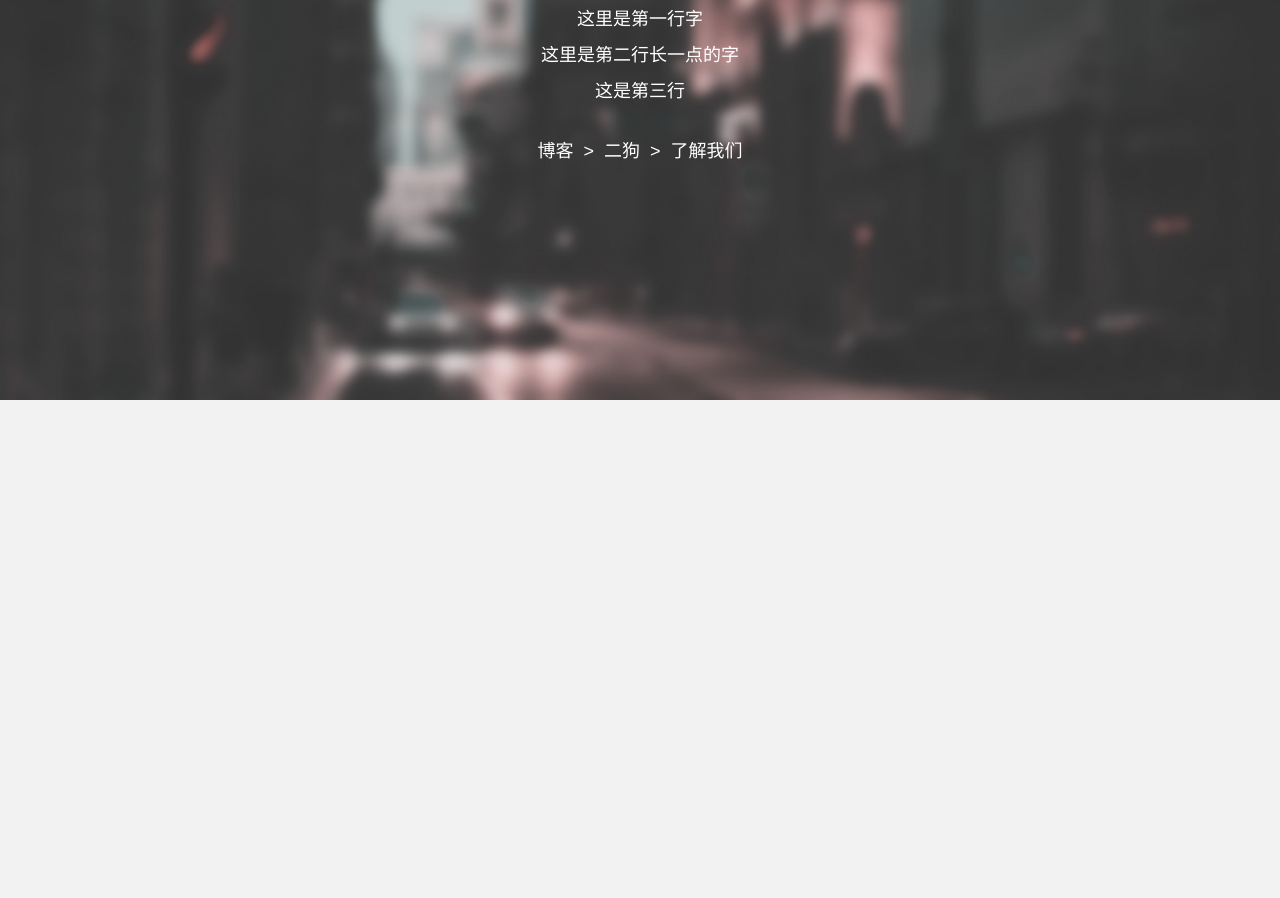
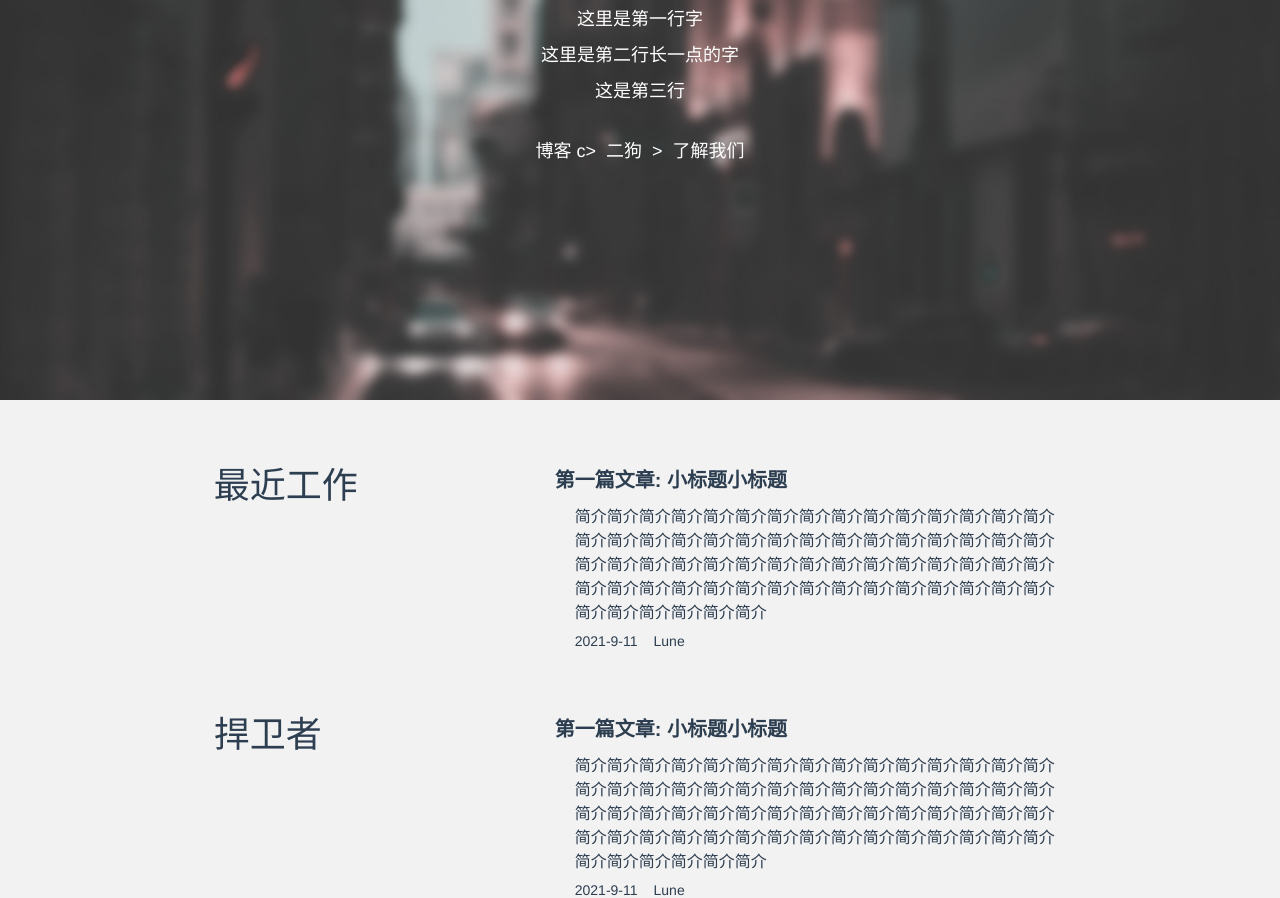
Before and after one commit to Shimada666/corgitech-index-fe, a Vue app: page / in a window 1280 px wide. Shown: the part 400-1298 px from the top of the page. Before the commit the page ends 800 px from the top, so only its background shows below. Built offline with nearby package versions, Linux system fonts and the light colour scheme.

Commit message:
feat: 主页底下的具体内容

```diff
--- a/src/views/Index.vue
+++ b/src/views/Index.vue
@@ -19,14 +19,43 @@ import Logo from '@/components/Logo.vue'
           <div class="intro-text">这是第三行</div>
         </div>
         <div class="link">
-          博客&nbsp;&nbsp;>&nbsp;&nbsp;二狗&nbsp;&nbsp;>&nbsp;&nbsp;了解我们
+          博客&nbsp;c>&nbsp;&nbsp;二狗&nbsp;&nbsp;>&nbsp;&nbsp;了解我们
         </div>
       </div>
     </div>
   </div>
-  <!--<div class="main">-->
-  <!--  -->
-  <!--</div>-->
+  <div class="main">
+    <div class="row">
+      <div class="left">
+        <div class="left-summary">最近工作</div>
+      </div>
+      <div class="right">
+        <div class="article">
+          <div class="article-title">第一篇文章: 小标题小标题</div>
+          <div class="article-content">简介简介简介简介简介简介简介简介简介简介简介简介简介简介简介简介简介简介简介简介简介简介简介简介简介简介简介简介简介简介简介简介简介简介简介简介简介简介简介简介简介简介简介简介简介简介简介简介简介简介简介简介简介简介简介简介简介简介简介简介简介简介简介简介简介简介</div>
+          <div class="article-footer">
+            <span class="article-date">2021-9-11</span>
+            <span class="article-author">Lune</span>
+          </div>
+        </div>
+      </div>
+    </div>
+    <div class="row">
+      <div class="left">
+        <div class="left-summary">捍卫者</div>
+      </div>
+      <div class="right">
+        <div class="article">
+          <div class="article-title">第一篇文章: 小标题小标题</div>
+          <div class="article-content">简介简介简介简介简介简介简介简介简介简介简介简介简介简介简介简介简介简介简介简介简介简介简介简介简介简介简介简介简介简介简介简介简介简介简介简介简介简介简介简介简介简介简介简介简介简介简介简介简介简介简介简介简介简介简介简介简介简介简介简介简介简介简介简介简介简介</div>
+          <div class="article-footer">
+            <span class="article-date">2021-9-11</span>
+            <span class="article-author">Lune</span>
+          </div>
+        </div>
+      </div>
+    </div>
+  </div>
 </template>
 
 <style lang="scss" scoped>
@@ -59,14 +88,14 @@ import Logo from '@/components/Logo.vue'
     }
 
     .title {
-      margin-top: 0;
+      margin-top: 8px;
       font-size: 64px;
       font-family: DaxlinePro-Medium, sans-serif;
       letter-spacing: 2px;
     }
 
     .intro {
-      margin-top: 24px;
+      margin-top: 16px;
 
       .intro-text {
         font-size: 18px;
@@ -80,4 +109,48 @@ import Logo from '@/components/Logo.vue'
     }
   }
 }
+
+.row {
+  margin-top: 64px;
+  display: flex;
+
+  .left {
+    display: block;
+    flex: 0 0 40%;
+    max-width: 40%;
+
+    .left-summary {
+      font-size: 36px;
+      line-height: 1.2;
+    }
+  }
+
+  .right {
+    display: block;
+    flex: 0 0 60%;
+    max-width: 60%;
+
+    .article {
+      .article-title {
+        font-size: 20px;
+        font-weight: bold;
+      }
+
+      .article-content {
+        margin-left: 20px;
+        margin-top: 10px;
+      }
+
+      .article-footer {
+        margin-left: 20px;
+        margin-top: 10px;
+        font-size: 14px;
+
+        .article-author {
+          margin-left: 16px;
+        }
+      }
+    }
+  }
+}
 </style>
```
